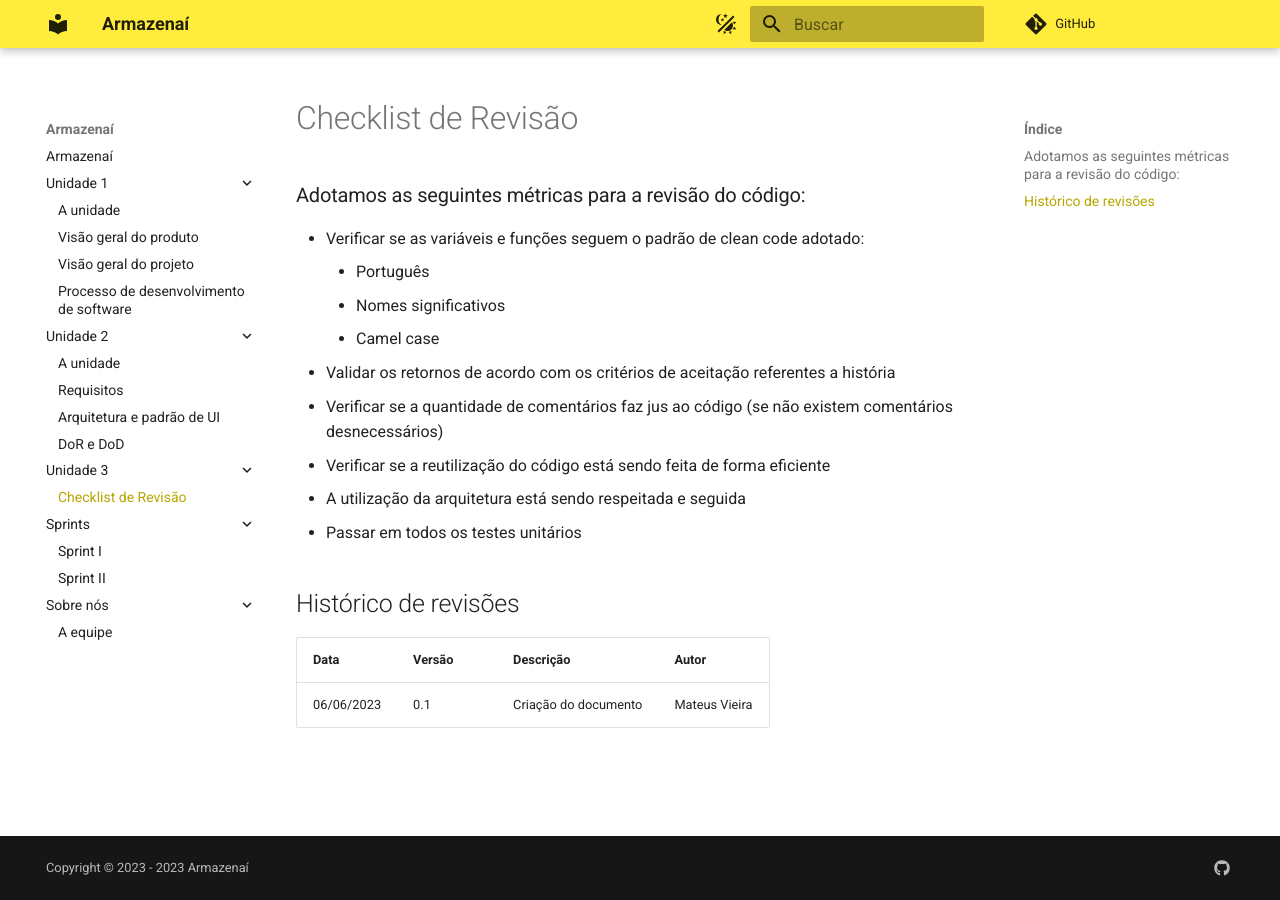
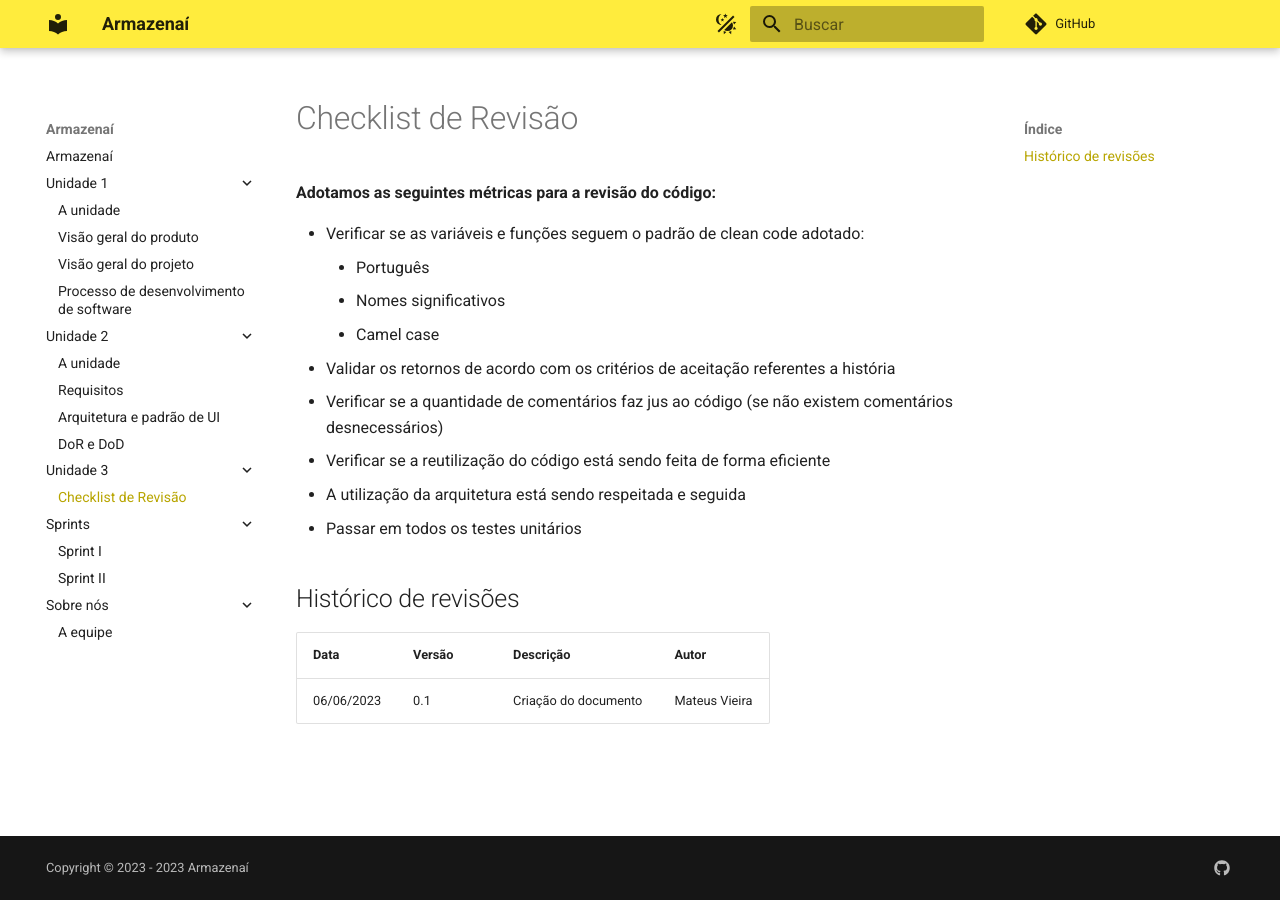
Before and after one commit to mdsreq-fga-unb/2023.1-Armazenai, an MkDocs documentation site: the page built from docs/Unidade 3/checklistDeRevisao.md, in a window 1280 px wide. Built offline with MkDocs 1.6.1 and Material for MkDocs 9.7.7, drawn with Linux system fonts in a browser that asks for light colours; comment, search, counter and statistics services are not loaded.

Commit message:
Update checklistDeRevisao.md

```diff
--- a/docs/Unidade 3/checklistDeRevisao.md
+++ b/docs/Unidade 3/checklistDeRevisao.md
@@ -1,6 +1,7 @@
 # Checklist de Revisão
 
-### Adotamos as seguintes métricas para a revisão do código:
+ **Adotamos as seguintes métricas para a revisão do código:**
+
 
 -   Verificar se as variáveis e funções seguem o padrão de clean code adotado:
     -   Português
```
